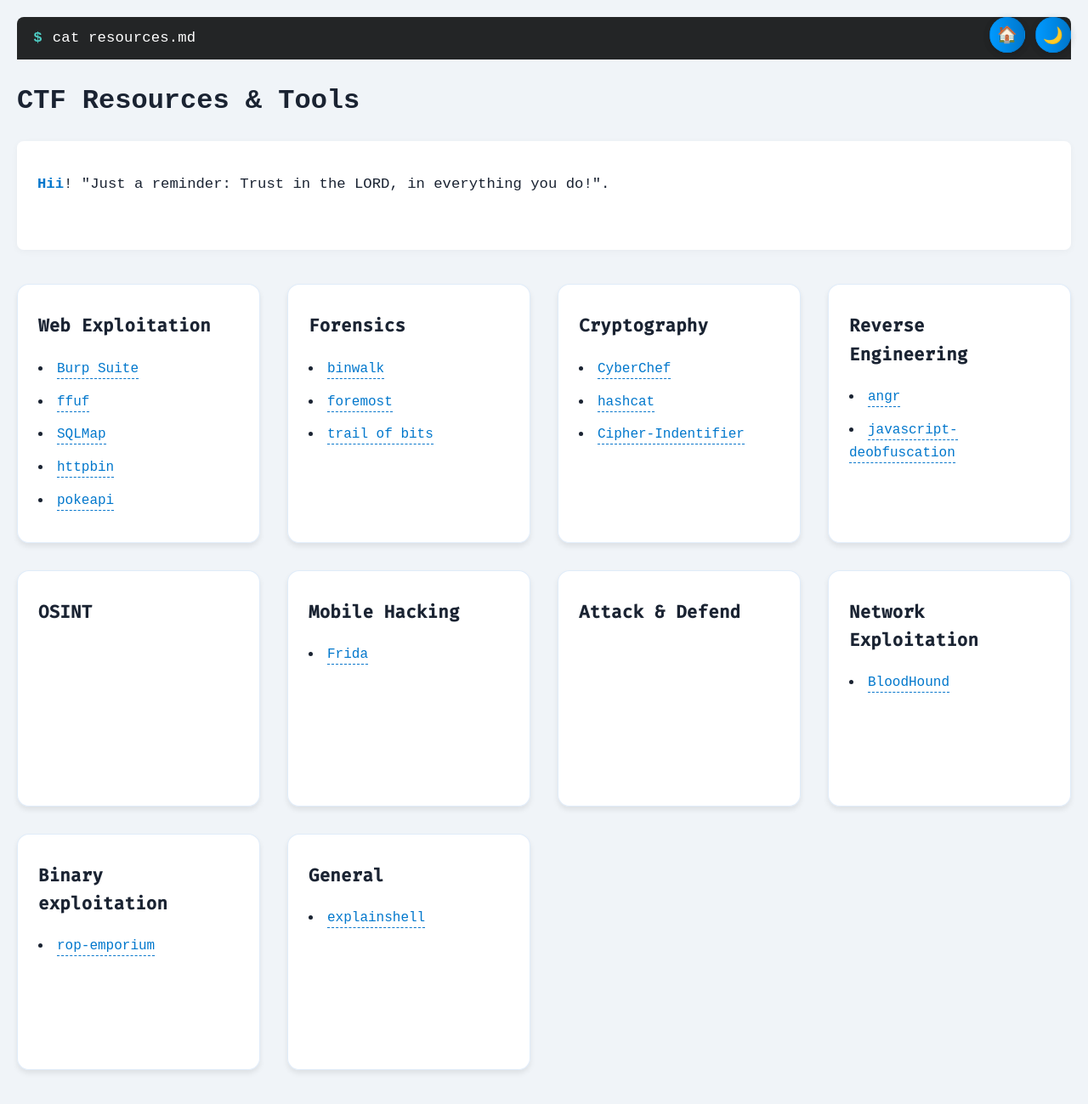
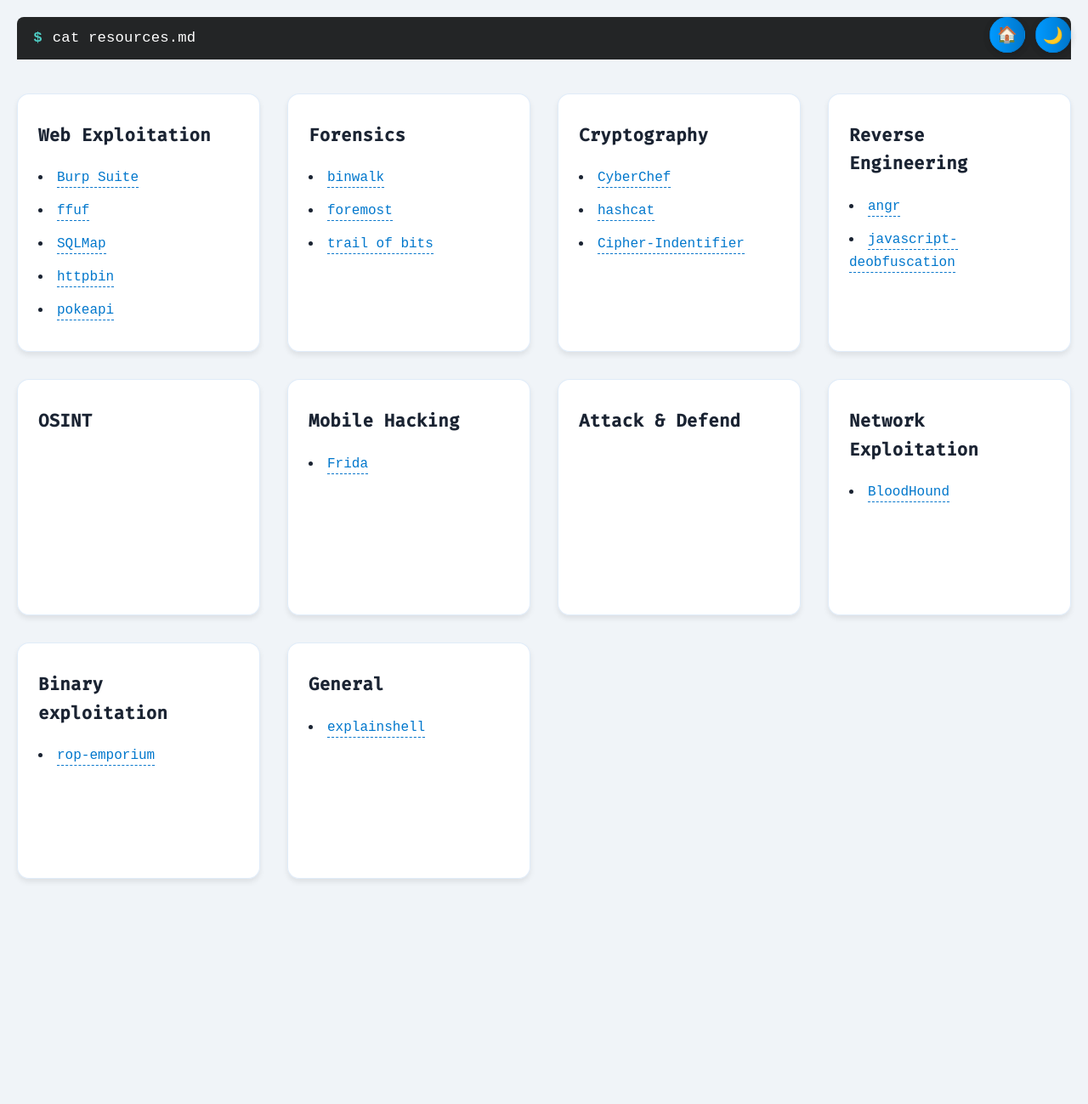
Before and after one commit to PathogenicKatt/PathogenicKatt.github.io, a Jekyll site: the page built from resources.md, in a window 1280 px wide. Shown: the whole page at 85% size. Built offline with Jekyll 4.4.1, drawn with Linux system fonts in a browser that asks for light colours; after the commit the page ends 1074 px from its top, so only the background shows below that.

Commit message:
Refactor resources.md layout and content

```diff
--- a/resources.md
+++ b/resources.md
@@ -6,15 +6,6 @@
 
 <div class="terminal-header">
   <span class="prompt">$</span> <span class="cmd">cat resources.md</span>
-</div>
-
-# <span style="font-family: 'Fira Mono', monospace;">CTF Resources & Tools</span>
-
-<div class="hacker-intro">
-  <p>
-    <span class="hacker-green">Hii</span>! "Just a reminder: Trust in the LORD, in everything you do!".<br>
-    <span class="hacker-blink">Keep pushing. Time is ticking!</span>
-  </p>
 </div>
 
 <div class="resources-grid">
```
